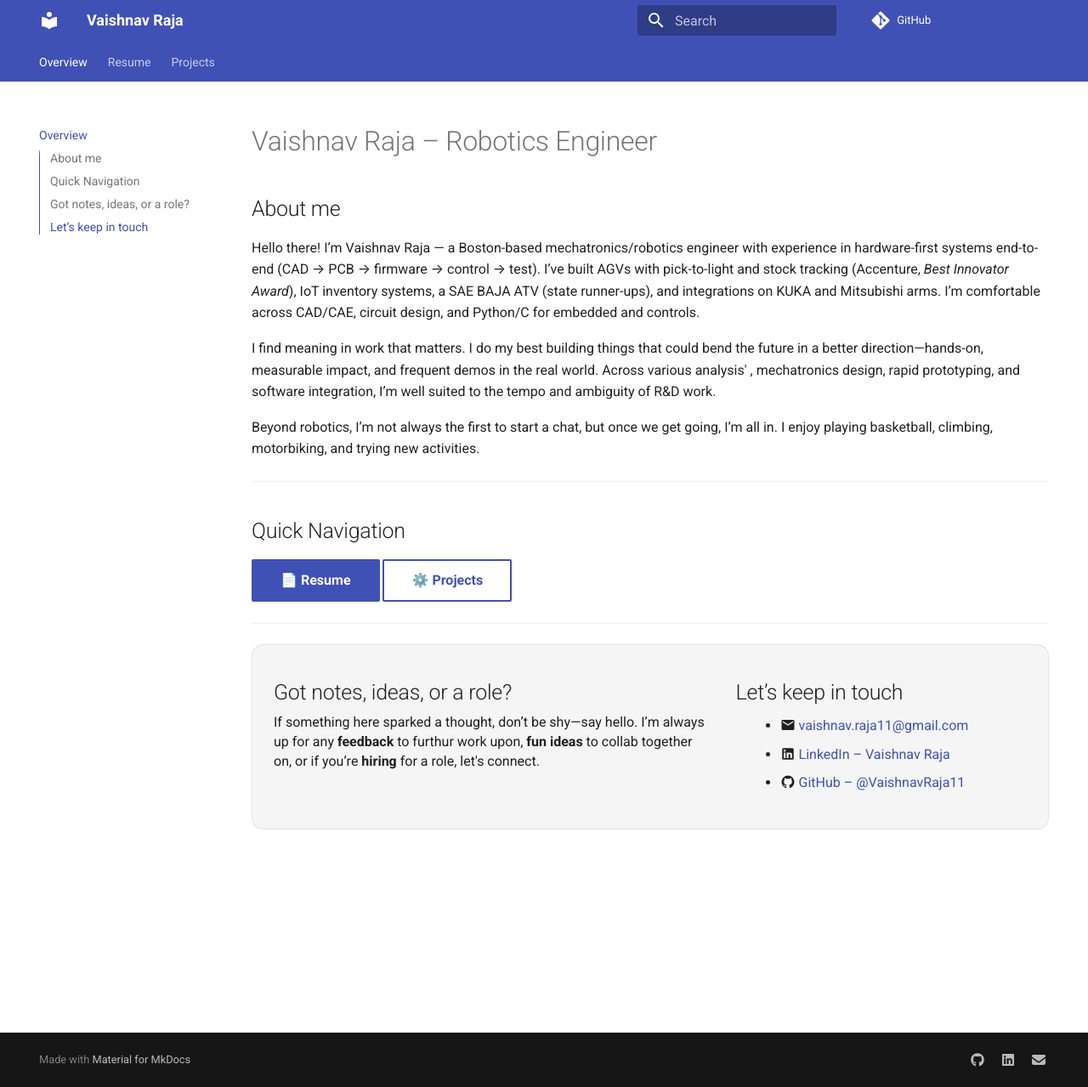
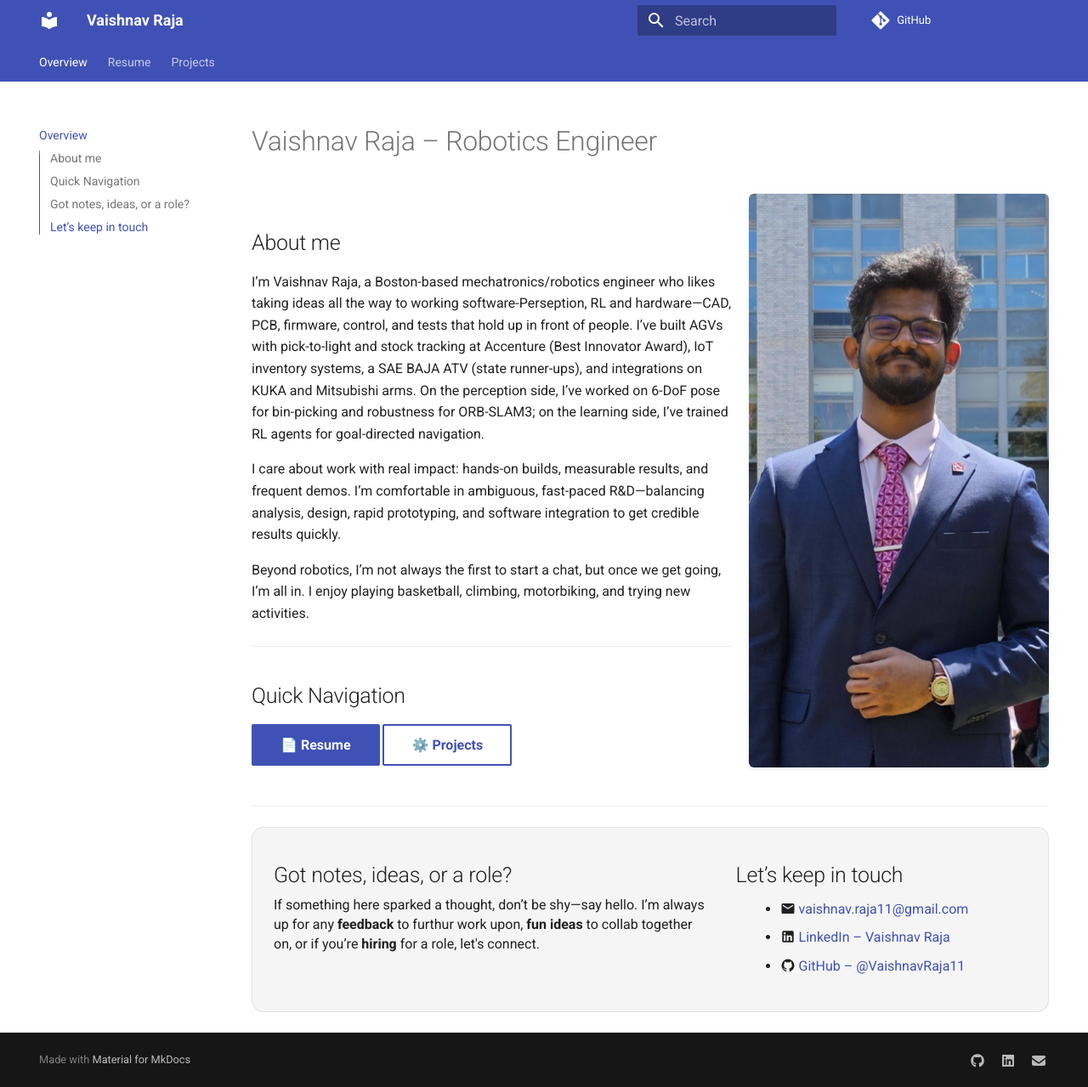
Before and after one commit to VaishnavRaja11/portfolio, an MkDocs documentation site: the page built from docs/index.md, in a window 1280 px wide and 1279 px high. Shown: the whole window at 85% size. Built offline with MkDocs 1.6.1 and Material for MkDocs 9.7.7, drawn with Linux system fonts in a browser that asks for light colours; comment, search, counter and statistics services are not loaded.

Commit message:
Updated index page with profile picture

```diff
--- a/docs/index.md
+++ b/docs/index.md
@@ -1,40 +1,30 @@
 # Vaishnav Raja – Robotics Engineer
 
+<div class="side-by-side" markdown>
+<div markdown>
+
 ## About me
-Hello there! I’m Vaishnav Raja — a Boston-based mechatronics/robotics engineer with experience in hardware-first systems end-to-end (CAD → PCB → firmware → control → test). I’ve built AGVs with pick-to-light and stock tracking (Accenture, *Best Innovator Award*), IoT inventory systems, a SAE BAJA ATV (state runner-ups), and integrations on KUKA and Mitsubishi arms. I’m comfortable across CAD/CAE, circuit design, and Python/C for embedded and controls.
+I’m Vaishnav Raja, a Boston-based mechatronics/robotics engineer who likes taking ideas all the way to working software-Perseption, RL and hardware—CAD, PCB, firmware, control, and tests that hold up in front of people. I’ve built AGVs with pick-to-light and stock tracking at Accenture (Best Innovator Award), IoT inventory systems, a SAE BAJA ATV (state runner-ups), and integrations on KUKA and Mitsubishi arms. On the perception side, I’ve worked on 6-DoF pose for bin-picking and robustness for ORB-SLAM3; on the learning side, I’ve trained RL agents for goal-directed navigation.
 
-I find meaning in work that matters. I do my best building things that could bend the future in a better direction—hands-on, measurable impact, and frequent demos in the real world. Across various analysis' , mechatronics design, rapid prototyping, and software integration, I’m well suited to the tempo and ambiguity of R&D work.
+I care about work with real impact: hands-on builds, measurable results, and frequent demos. I’m comfortable in ambiguous, fast-paced R&D—balancing analysis, design, rapid prototyping, and software integration to get credible results quickly.
 
 Beyond robotics, I’m not always the first to start a chat, but once we get going, I’m all in. I enjoy playing basketball, climbing, motorbiking, and trying new activities.
 <!-- These activities keep me creative and resilient — qualities I bring into engineering challenges.   -->
 ---
-<!-- I specialize in **robotics, embedded electronics, and controls** — designing, building, and validating systems end-to-end.   -->
-
-<!-- --- -->
-
 ## Quick Navigation
 
 <div class="quick-links" markdown>
 [📄 Resume](resume.md){ .md-button .md-button--primary }
 [⚙️ Projects](projects.md){ .md-button }
 </div>
+</div>
+
+<div class="side-figure">
+  <img src="assets/img/profile1.png" alt="Vaishnav Raja">
+</div>
+
+</div>
 ---
-
-<!-- ---
-
-## What I Do
-
-- **Robotics & Mechatronics** – workspace analysis, multi-arm coordination, IK toolkits.
-- **Embedded & Electronics** – custom PCBs, EtherCAT controllers, motion drivers.
-- **AI & Perception** – computer vision, pose estimation, reinforcement learning.
-- **Integration** – full systems that combine mechanics, electronics, and software.   -->
-
-<!-- ---
-## Outside of Work
-
-
-
---- -->
 <div class="cta" markdown>
 <div class="grid" markdown>
 <!-- RIGHT: Brief, slightly witty pitch + buttons -->
```
Also changed, not shown: docs/assets/img/PIC1.png (added), docs/assets/img/profile.png (added), docs/assets/img/profile1.png (added).
